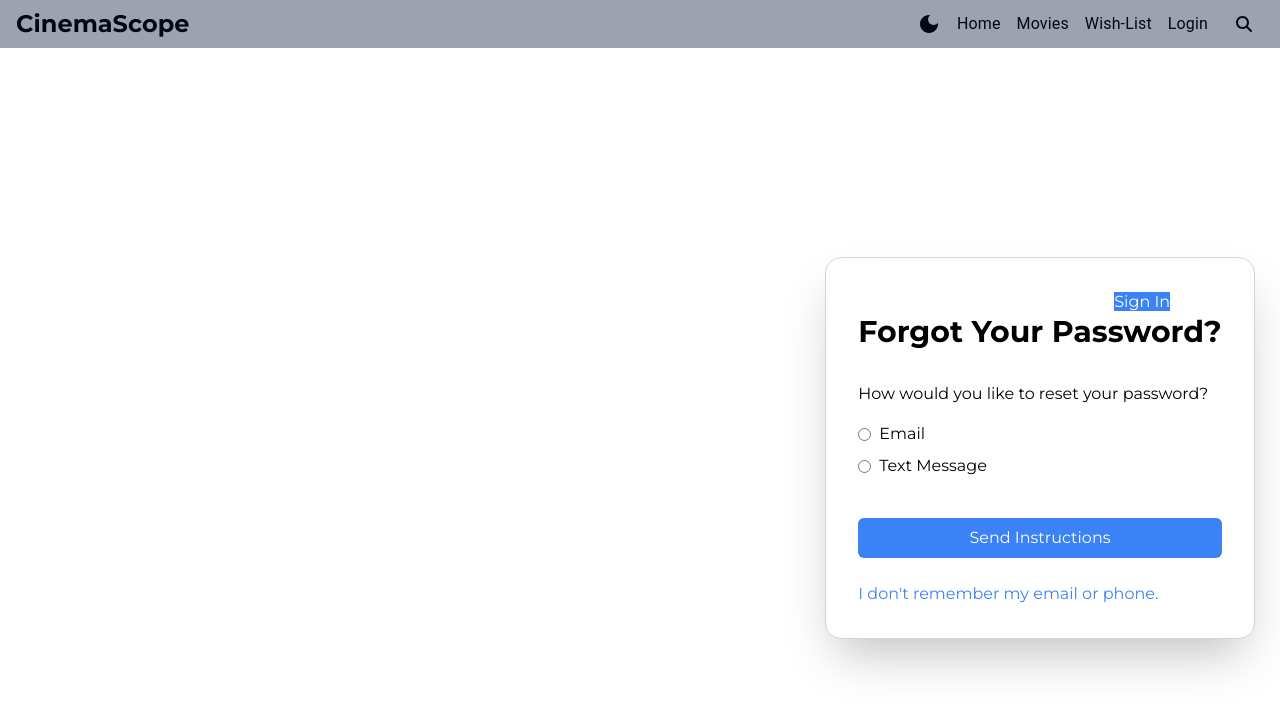
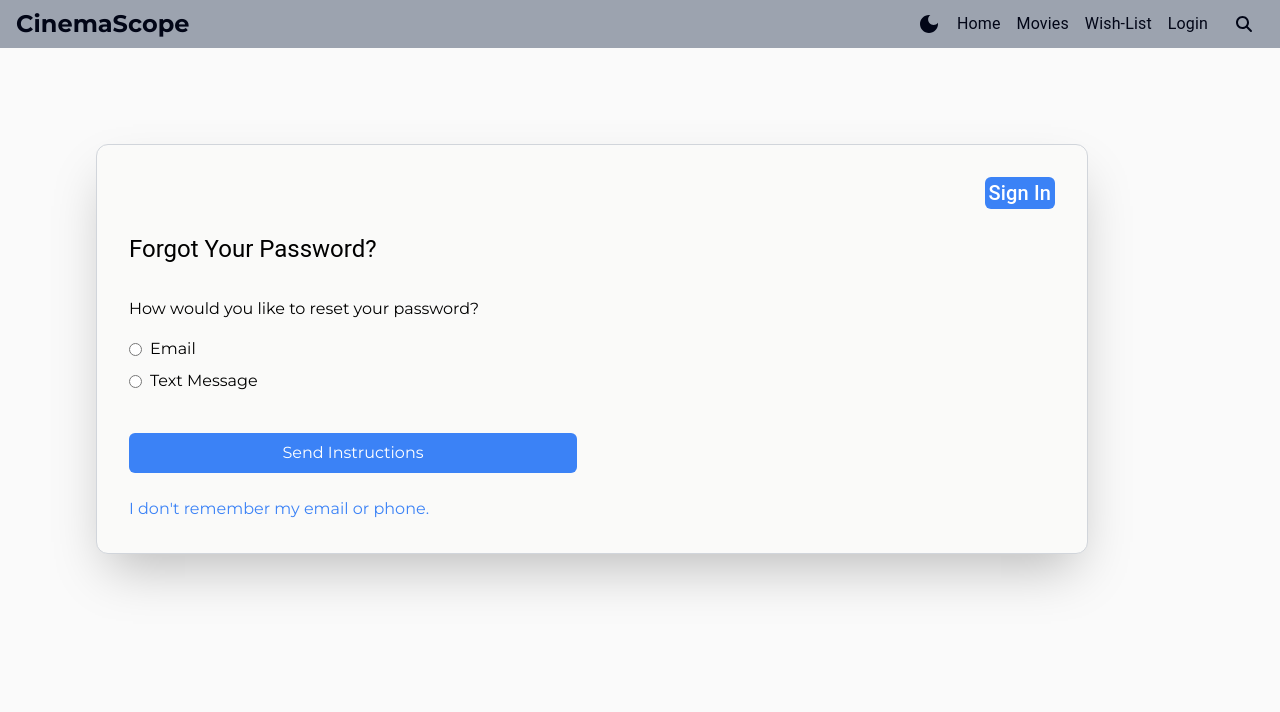
Before and after one commit to Kad-19/movie-recommendation-system-team2, a React (Vite) app in the folder my-project/: page /login in a window 1280 px wide. Both pictures are taken after a click on the element "Forgot my password?". Shown: the top 712 px of the page. Built offline with nearby package versions, Linux system fonts and the light colour scheme; the HTML template or start-up script is replaced by a standard one.

Commit message:
Update LoginPage.jsx

```diff
--- a/my-project/src/components/LoginPage.jsx
+++ b/my-project/src/components/LoginPage.jsx
@@ -1,6 +1,6 @@
 import React, { useState } from 'react';
 import { NavLink } from 'react-router-dom';
-
+import { Typography } from '@mui/material';
 
 const ForgotPasswordPage = () => {
     const [resetMethod, setResetMethod] = useState('');
@@ -23,22 +23,29 @@ const ForgotPasswordPage = () => {
     };
 
     return (
-        <div>
+            <div  className="w-full items-center float-right justify-center min-h-screen bg-zinc-50 dark:bg-zinc-700  ">
+                <div className="bg-stone-50 p-8 rounded-xl m-8 w-max-2/12 sm:m-24 lg:mr-48 shadow-2xl border border-gray-300
+                dark:bg-zinc-800 dark:text-white">
+                <NavLink to="/signup" className=" float-end bg-blue-500 text-white rounded-md px-1">
+                    <Typography variant="h6" component="">
+                        Sign In
+                    </Typography>
+                </NavLink>
+                <br/>
+                <Typography variant="h5" className='py-8'component="">
+                    Forgot Your Password?
+                </Typography>
 
-            <div style={{paddingLeft:'800px'}} className="flex items-center justify-center min-h-screen ">
-                <div className="bg-white p-8 rounded-2xl shadow-2xl border border-gray-300">
-                <NavLink to="/signup" className="text-white bg-blue-500 ml-64 mb-8">Sign In</NavLink>
-                    <h2 className="text-3xl text-black font-bold mb-8">Forgot Your Password?</h2>
                     <form onSubmit={handleResetSubmit} className="max-w-md">
                         <div className="mb-6">
-                            <p className="mb-4 text-black">How would you like to reset your password?</p>
+                            <p className="mb-4">How would you like to reset your password?</p>
                             <div className="flex items-center mb-2">
                                 <input type="radio" id="emailMethod" name="resetMethod" value="email" checked={resetMethod === 'email'} onChange={handleResetMethodChange} />
-                                <label htmlFor="emailMethod" className="ml-2 text-black">Email</label>
+                                <label htmlFor="emailMethod" className="ml-2">Email</label>
                             </div>
                             <div className="flex items-center mb-2">
                                 <input type="radio" id="textMethod" name="resetMethod" value="text" checked={resetMethod === 'text'} onChange={handleResetMethodChange} />
-                                <label htmlFor="textMethod" className="ml-2 text-black">Text Message</label>
+                                <label htmlFor="textMethod" className="ml-2">Text Message</label>
                             </div>
                         </div>
                         {resetMethod === 'email' && (
@@ -67,8 +74,6 @@ const ForgotPasswordPage = () => {
                                     required
                                     className="block w-full px-4 py-2 mt-2 text-gray-700 bg-white border border-gray-300 rounded-md focus:outline-none focus:border-blue-500"
                                 />
-
-
                             </div>
                         )}
                         <button type="submit" className="w-full px-4 py-2 mb-6 mt-4 text-white bg-blue-500 rounded-md hover:bg-blue-600 focus:outline-none focus:bg-blue-600">Send Instructions</button>
@@ -76,7 +81,6 @@ const ForgotPasswordPage = () => {
                     </form>
                 </div>
             </div>
-        </div>
     );
 };
 const LoginPage = () => {
@@ -95,13 +99,14 @@ const LoginPage = () => {
     };
 
     return (
-        <div>
+        <div className=''>
             {isForgotPassword ? (
                 <ForgotPasswordPage/>
             ) : (
-                <div style={{ marginLeft: '800px' }} className="flex items-center justify-center min-h-screen">
-                    <div className="bg-white p-8 rounded-2xl shadow-2xl border border-gray-300">
-                        <h2 className="text-3xl text-black font-bold mb-8">Sign In</h2>
+                <div  className="w-full items-center float-right justify-center min-h-screen bg-zinc-50 dark:bg-zinc-700  ">
+                <div className="bg-stone-50 p-8 rounded-xl m-8 w-max-2/12 sm:m-24 lg:mr-48 shadow-2xl border border-gray-300
+                dark:bg-zinc-800 dark:text-white">
+                        <h2 className="font-bold mb-8">Sign In</h2>
                         <form onSubmit={handleLogin} className="max-w-md">
                             <div className="mb-4">
                                 <label htmlFor="email" className="block text-gray-700">Email:</label>
```
